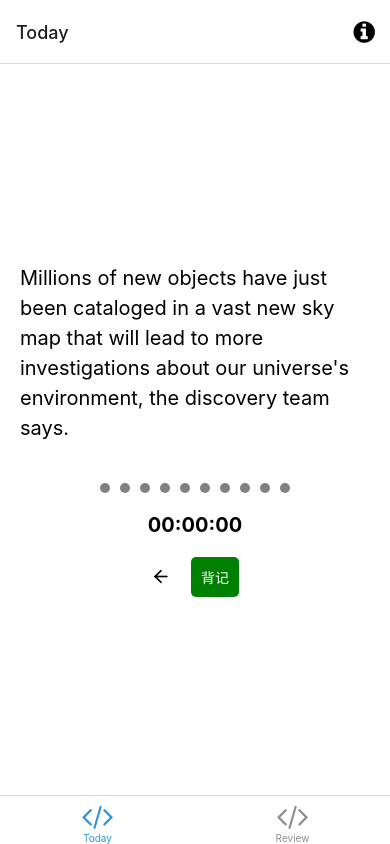
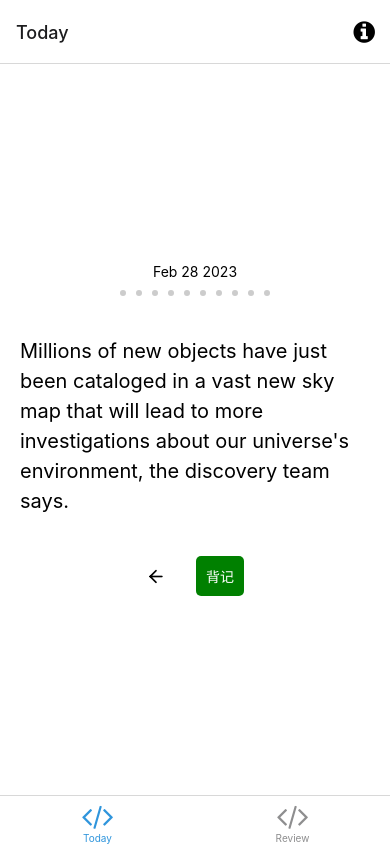
Before and after one commit to StrangeTown/just_recite, a React Native app: screen /TabOne in a window 390 px wide. Built offline with nearby package versions, Linux system fonts and the light colour scheme; what expo-linking would draw is missing.

Commit message:
Update style of Recite.

```diff
--- a/components/Recite.tsx
+++ b/components/Recite.tsx
@@ -3,6 +3,7 @@ import data from "../data/index"
 import get from "lodash.get"
 import { useState } from "react"
 import { Feather } from "@expo/vector-icons"
+import { DataItem } from "../types"
 
 const totalTimes = 10
 interface ReciteProgressProps {
@@ -31,12 +32,14 @@ interface ReciteActionsProps {
   onReciteStart: () => void
   onReciteEnd: () => void
   onGoBack: () => void
+  isComplete: boolean
 }
 function ReciteActions({
   isReciting,
   onReciteStart,
   onReciteEnd,
   onGoBack,
+  isComplete,
 }: ReciteActionsProps) {
   const [timeString, setTimeString] = useState("00:00:00") // with milliseconds
   const [timerInterval, setTimerInterval] = useState<NodeJS.Timeout | null>(
@@ -55,11 +58,12 @@ function ReciteActions({
       const minutes = Math.floor(seconds / 60)
       const milliseconds = diff % 1000
       const displayMilliseconds = Math.floor(milliseconds / 10)
-      setTimeString(
-        `${minutes.toString().padStart(2, "0")}:${(seconds % 60)
+      const str = `${minutes.toString().padStart(2, "0")}:${(seconds % 60)
         .toString()
         .padStart(2, "0")}:${displayMilliseconds.toString().padStart(2, "0")}`
-      )
+      requestAnimationFrame(() => {
+        setTimeString(str)
+      })
     }, 100)
     setTimerInterval(timer)
   }
@@ -78,13 +82,12 @@ function ReciteActions({
     }
   }
 
+  const goBackVisible = !isReciting && !isComplete
+
   return (
     <>
-      <View style={styles.timer}>
-        <Text style={styles.timerText}>{timeString}</Text>
-      </View>
-
       <View style={styles.actions}>
+        {goBackVisible && (
           <Feather
             onPress={handleGoBack}
             style={styles.skipBack}
@@ -92,6 +95,7 @@ function ReciteActions({
             size={20}
             color="black"
           />
+        )}
 
         {!isReciting && (
           <TouchableOpacity
@@ -103,6 +107,7 @@ function ReciteActions({
         )}
         {isReciting && (
           <TouchableOpacity style={styles.reciteEnd} onPress={handleReciteEnd}>
+            <Text style={styles.reciteEndText}>{timeString}</Text>
             <Text style={styles.reciteEndText}>结束</Text>
           </TouchableOpacity>
         )}
@@ -110,6 +115,23 @@ function ReciteActions({
     </>
   )
 }
+
+interface DateStringProps {
+  isCompleted: boolean
+}
+function DateString({ isCompleted }: DateStringProps) {
+  const dateString = new Date().toDateString().slice(4)
+
+  return (
+    <>
+      <Text style={
+        [styles.date,
+        isCompleted ? styles.dateCompleted : {}]
+      }>{dateString}</Text>
+    </>
+  )
+}
+
 
 interface ReciteProps {
   date: string
@@ -120,7 +142,7 @@ export default function Recite({ date }: ReciteProps) {
 
   const currentYear = new Date().getFullYear().toString()
   const dataYear = data[currentYear]
-  const dataDate = dataYear.find((item: { date: string }) => item.date === date)
+  const dataDate = dataYear.find((item: DataItem) => item.date === date)
 
   const value = get(dataDate, "value", "No data for this date")
 
@@ -131,15 +153,23 @@ export default function Recite({ date }: ReciteProps) {
     })
   }
 
+  const isCompleted = reciteProgress === totalTimes
+
   return (
     <View style={styles.container}>
-      <Text style={styles.value}>{value}</Text>
+
+      {/* Date */}
+      <DateString isCompleted={isCompleted} />
 
       {/* Recite Progress */}
       <ReciteProgress value={reciteProgress} />
 
+      {/* Value */}
+      <Text style={styles.value}>{value}</Text>
+
       {/* Actions */}
       <ReciteActions
+        isComplete={isCompleted}
         isReciting={isReciting}
         onReciteStart={() => setIsReciting(true)}
         onReciteEnd={handleReciteEnd}
@@ -150,8 +180,15 @@ export default function Recite({ date }: ReciteProps) {
 }
 
 const styles = StyleSheet.create({
+  dateCompleted: {
+    textDecorationLine: "line-through",
+  },
+  date: {
+    fontSize: 14,
+    textAlign: "center",
+  },
   skipBack: {
-    marginRight: 20,
+    marginRight: 30,
   },
   timer: {
     marginTop: 20,
@@ -164,10 +201,10 @@ const styles = StyleSheet.create({
     fontWeight: "bold",
   },
   reciteProgressItem: {
-    width: 10,
-    height: 10,
+    width: 6,
+    height: 6,
     borderRadius: 5,
-    backgroundColor: "gray",
+    backgroundColor: "#ccc",
     marginHorizontal: 5,
   },
   reciteProgressItemDone: {
@@ -178,6 +215,7 @@ const styles = StyleSheet.create({
   },
   reciteEndText: {
     color: "white",
+    textAlign: "center",
   },
   reciteStart: {
     backgroundColor: "green",
@@ -188,20 +226,26 @@ const styles = StyleSheet.create({
     backgroundColor: "red",
     padding: 10,
     borderRadius: 5,
+    display: "flex",
+    flexDirection: "row",
+    alignItems: "center",
+    justifyContent: "space-between",
+    width: 140,
   },
   actions: {
-    marginTop: 20,
+    marginTop: 40,
     flexDirection: "row",
     alignItems: "center",
     justifyContent: "center",
   },
   reciteProgress: {
-    marginTop: 40,
+    marginTop: 10,
     flexDirection: "row",
     alignItems: "center",
     justifyContent: "center",
   },
   value: {
+    marginTop: 40,
     fontSize: 20,
     lineHeight: 30,
   },
--- a/data/2023.ts
+++ b/data/2023.ts
@@ -1,4 +1,6 @@
-const strings = [
+import { DataItem } from "../types";
+
+const strings: DataItem[] = [
   {
     date: "2023-02-28",
     value:
--- a/data/index.ts
+++ b/data/index.ts
@@ -1,10 +1,11 @@
-import string_2023 from './2023';
+import { DataItem } from '../types';
+import strings_2023 from './2023';
 
 interface Data {
-  [key: string]: any;
+  [key: string]: DataItem[];
 }
 const data: Data = {
-  '2023': string_2023,
+  '2023': strings_2023,
 };
 
 export default data;
--- a/screens/TabOneScreen.tsx
+++ b/screens/TabOneScreen.tsx
@@ -1,8 +1,7 @@
 import { StyleSheet } from 'react-native';
 
-import EditScreenInfo from '../components/EditScreenInfo';
 import Recite from '../components/Recite';
-import { Text, View } from '../components/Themed';
+import { View } from '../components/Themed';
 import { RootTabScreenProps } from '../types';
 
 export default function TabOneScreen({ navigation }: RootTabScreenProps<'TabOne'>) {
--- a/types.tsx
+++ b/types.tsx
@@ -33,3 +33,8 @@ export type RootTabScreenProps<Screen extends keyof RootTabParamList> = Composit
   BottomTabScreenProps<RootTabParamList, Screen>,
   NativeStackScreenProps<RootStackParamList>
 >;
+
+export type DataItem = {
+  date: string;
+  value: string;
+};
```
Lines whose indentation alone changed are shown as unchanged.
